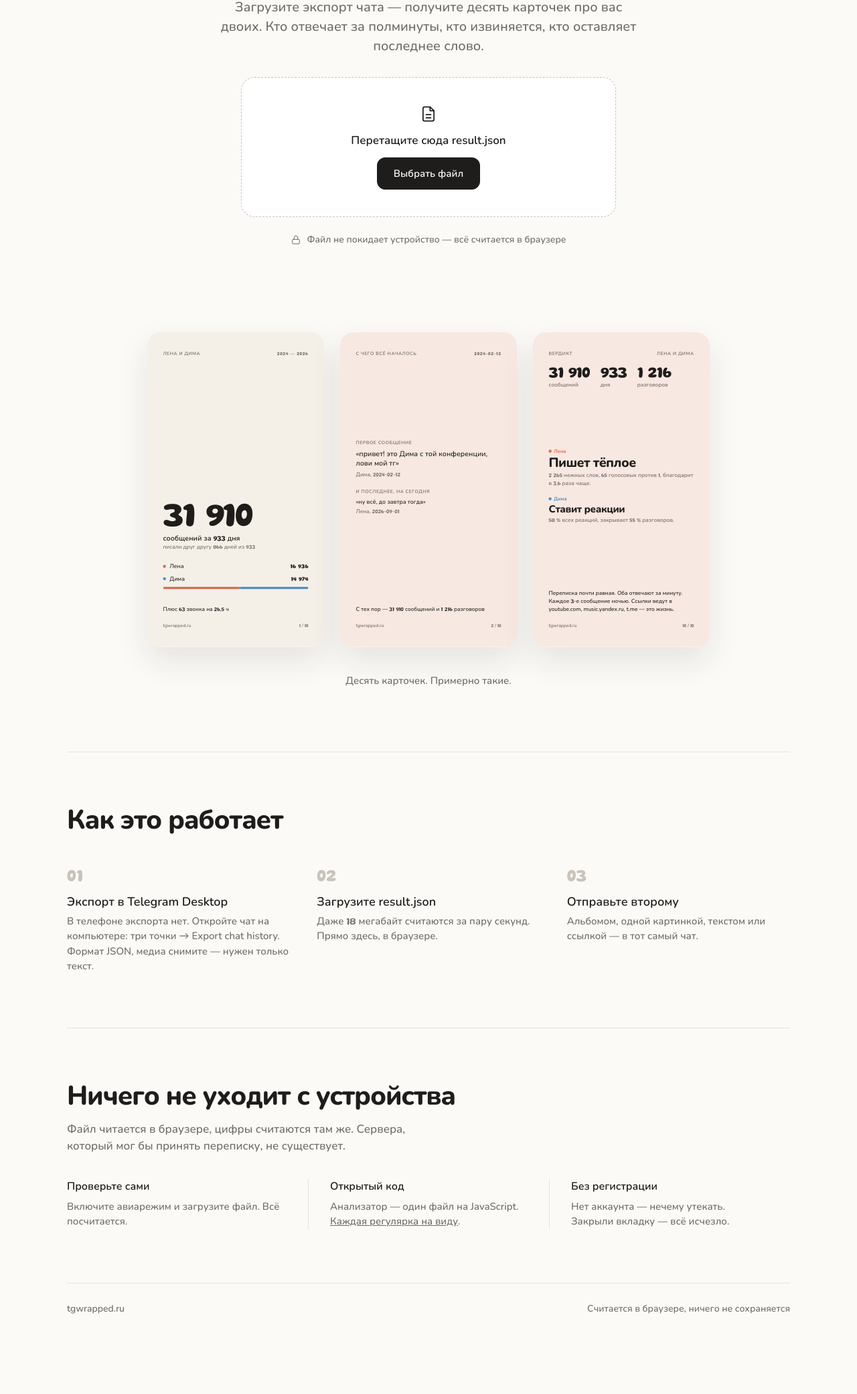
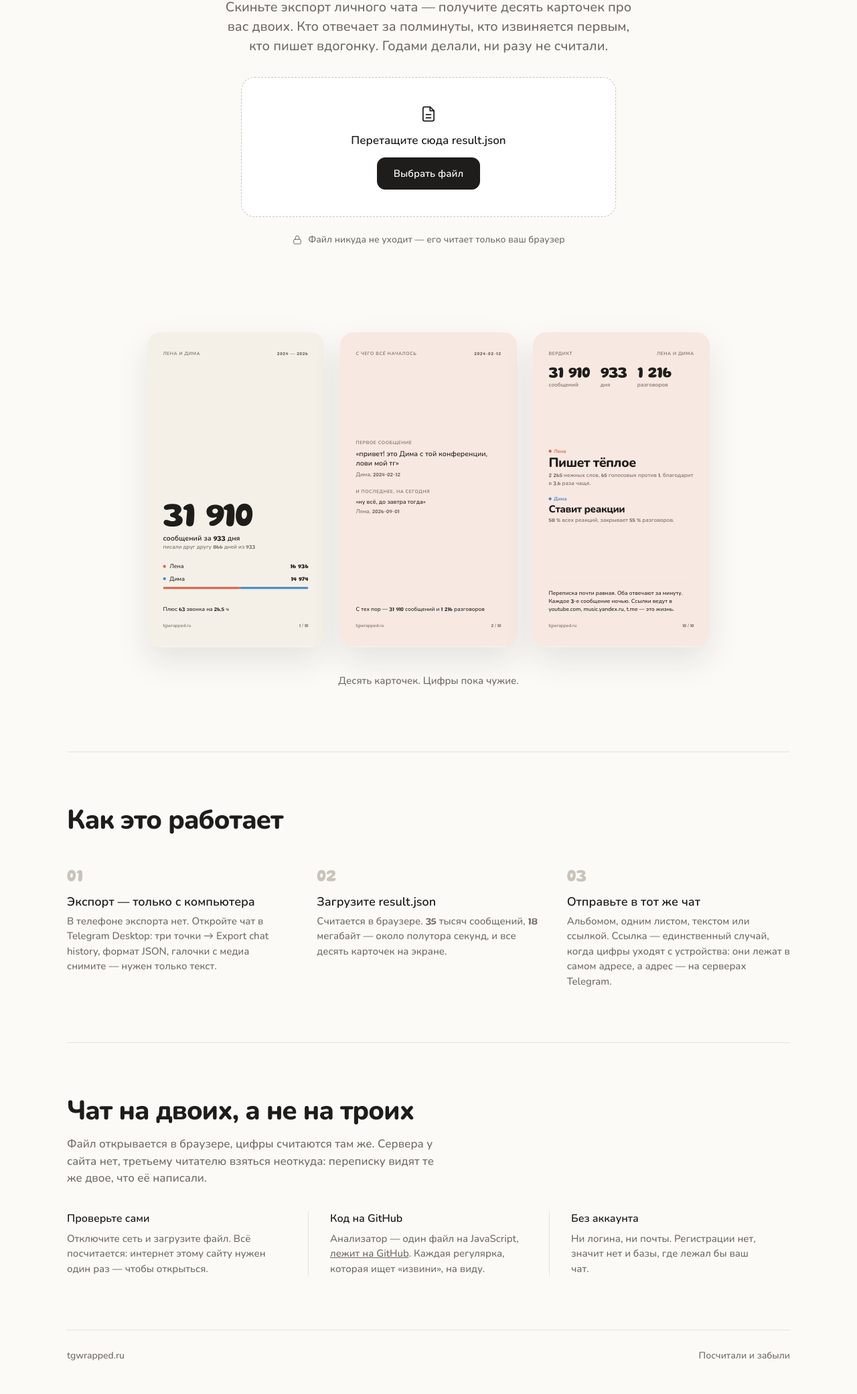
Before and after one commit to TsapkovAlexander/tgwrapped, a website with bundled scripts: page app/index.html in a window 1280 px wide. Shown: the part 359-2440 px from the top of the page at 67% size. Before the commit the page ends 2370 px from the top, so only its background shows below. Built offline with nearby package versions, Linux system fonts and the light colour scheme.

Commit message:
Версия 0.7.3: лендинг заговорил живее
Тексты главной переписаны: заголовок «За кем последнее слово?»,
конкретная деталь в каждой строке, блок приватности «Чат на двоих,
а не на троих» с честной оговоркой про ссылку. Превью ссылки
перерисовано под новый заголовок.

```diff
--- a/app/index.html
+++ b/app/index.html
@@ -1,23 +1,23 @@
 <!doctype html><html lang="ru"><head><meta charset="utf-8"><meta name="viewport" content="width=device-width,initial-scale=1">
-<title>Telegram Wrapped — кто из вас пишет больше</title>
-<meta name="description" content="Загрузите экспорт чата из Telegram и получите десять карточек: кто пишет больше, кто отвечает быстрее, кто извиняется, кто оставляет последнее слово. Файл не покидает ваш телефон.">
-<meta name="version" content="0.7.2">
+<title>Telegram Wrapped — за кем последнее слово</title>
+<meta name="description" content="Скиньте экспорт личного чата из Telegram — получите десять карточек про вас двоих: кто отвечает за полминуты, кто извиняется первым, за кем последнее слово. Файл никуда не уходит.">
+<meta name="version" content="0.7.3">
 <link rel="icon" href="favicon.svg" type="image/svg+xml">
 <link rel="canonical" href="https://retorta.tracedocs.ru/">
 <meta property="og:url" content="https://retorta.tracedocs.ru/">
 <meta property="og:type" content="website">
 <meta property="og:site_name" content="tgwrapped">
 <meta property="og:locale" content="ru_RU">
-<meta property="og:title" content="Кто из вас пишет больше?">
-<meta property="og:description" content="Экспорт чата из Telegram — десять карточек про вас двоих: кто отвечает за полминуты, кто извиняется, кто оставляет последнее слово. Файл не покидает устройство.">
+<meta property="og:title" content="За кем последнее слово?">
+<meta property="og:description" content="Экспорт личного чата из Telegram — десять карточек про вас двоих: кто отвечает за полминуты, кто извиняется первым, кто пишет вдогонку. Файл никуда не уходит.">
 <meta property="og:image" content="https://retorta.tracedocs.ru/og.png">
 <meta property="og:image:type" content="image/png">
 <meta property="og:image:width" content="1200">
 <meta property="og:image:height" content="630">
 <meta property="og:image:alt" content="tgwrapped — карточки статистики переписки">
 <meta name="twitter:card" content="summary_large_image">
-<meta name="twitter:title" content="Кто из вас пишет больше?">
-<meta name="twitter:description" content="Экспорт чата из Telegram — десять карточек про вас двоих. Файл не покидает устройство.">
+<meta name="twitter:title" content="За кем последнее слово?">
+<meta name="twitter:description" content="Экспорт личного чата из Telegram — десять карточек про вас двоих. Файл никуда не уходит.">
 <meta name="twitter:image" content="https://retorta.tracedocs.ru/og.png">
 <link rel="stylesheet" href="fonts.css">
 <link rel="stylesheet" href="site.css">
@@ -29,8 +29,8 @@
   <nav><a href="#how">Как это работает</a><a href="#privacy">Приватность</a></nav></header>
 
  <section class="hero">
-  <h1 class="d">Кто из вас пишет больше?</h1>
-  <p>Загрузите экспорт чата — получите десять карточек про вас двоих. Кто отвечает за полминуты, кто извиняется, кто оставляет последнее слово.</p>
+  <h1 class="d">За кем последнее слово?</h1>
+  <p>Скиньте экспорт личного чата — получите десять карточек про вас двоих. Кто отвечает за полминуты, кто извиняется первым, кто пишет вдогонку. Годами делали, ни разу не считали.</p>
   <label class="drop" id="drop">
    <input type="file" id="file" accept=".json,application/json">
    <svg width="28" height="28" viewBox="0 0 24 24" fill="none" stroke="currentColor" stroke-width="1.5" stroke-linecap="round" stroke-linejoin="round"><path d="M14 3H7a2 2 0 0 0-2 2v14a2 2 0 0 0 2 2h10a2 2 0 0 0 2-2V8z"/><path d="M14 3v5h5"/><path d="M9 13h6"/><path d="M9 17h6"/></svg>
@@ -39,33 +39,33 @@
   </label>
   <p class="priv">
    <svg width="16" height="16" viewBox="0 0 24 24" fill="none" stroke="currentColor" stroke-width="1.5" stroke-linecap="round" stroke-linejoin="round" style="flex-shrink:0"><rect x="4" y="11" width="16" height="10" rx="2"/><path d="M8 11V7a4 4 0 0 1 8 0v4"/></svg>
-   Файл не покидает устройство — всё считается в браузере</p>
+   Файл никуда не уходит — его читает только ваш браузер</p>
   <div class="status" id="status"></div>
  </section>
 </div>
 
 <div class="wrap"><div class="showcase" id="showcase"></div>
- <p class="caption">Десять карточек. Примерно такие.</p></div>
+ <p class="caption">Десять карточек. Цифры пока чужие.</p></div>
 
 <div class="wrap">
  <section class="block" id="how"><h2 class="d">Как это работает</h2>
   <div class="steps">
-   <div><div class="n">01</div><h3>Экспорт в Telegram Desktop</h3><p>В телефоне экспорта нет. Откройте чат на компьютере: три точки → Export chat history. Формат JSON, медиа снимите — нужен только текст.</p></div>
-   <div><div class="n">02</div><h3>Загрузите result.json</h3><p>Даже 18 мегабайт считаются за пару секунд. Прямо здесь, в браузере.</p></div>
-   <div><div class="n">03</div><h3>Отправьте второму</h3><p>Альбомом, одной картинкой, текстом или ссылкой — в тот самый чат.</p></div>
+   <div><div class="n">01</div><h3>Экспорт — только с компьютера</h3><p>В телефоне экспорта нет. Откройте чат в Telegram Desktop: три точки → Export chat history, формат JSON, галочки с медиа снимите — нужен только текст.</p></div>
+   <div><div class="n">02</div><h3>Загрузите result.json</h3><p>Считается в браузере. 35 тысяч сообщений, 18 мегабайт — около полутора секунд, и все десять карточек на экране.</p></div>
+   <div><div class="n">03</div><h3>Отправьте в тот же чат</h3><p>Альбомом, одним листом, текстом или ссылкой. Ссылка — единственный случай, когда цифры уходят с устройства: они лежат в самом адресе, а адрес — на серверах Telegram.</p></div>
   </div>
  </section>
 
- <section class="block" id="privacy"><h2 class="d">Ничего не уходит с устройства</h2>
-  <p style="margin-top:16px;font-size:17px;line-height:1.5;color:var(--mute);max-width:56ch">Файл читается в браузере, цифры считаются там же. Сервера, который мог бы принять переписку, не существует.</p>
+ <section class="block" id="privacy"><h2 class="d">Чат на двоих, а не на троих</h2>
+  <p style="margin-top:16px;font-size:17px;line-height:1.5;color:var(--mute);max-width:56ch">Файл открывается в браузере, цифры считаются там же. Сервера у сайта нет, третьему читателю взяться неоткуда: переписку видят те же двое, что её написали.</p>
   <div class="proof">
-   <div><b>Проверьте сами</b><p>Включите авиарежим и загрузите файл. Всё посчитается.</p></div>
-   <div><b>Открытый код</b><p>Анализатор — один файл на JavaScript. <a href="https://github.com/TsapkovAlexander/tgwrapped" rel="noopener" style="text-decoration:underline">Каждая регулярка на виду</a>.</p></div>
-   <div><b>Без регистрации</b><p>Нет аккаунта — нечему утекать. Закрыли вкладку — всё исчезло.</p></div>
+   <div><b>Проверьте сами</b><p>Отключите сеть и загрузите файл. Всё посчитается: интернет этому сайту нужен один раз — чтобы открыться.</p></div>
+   <div><b>Код на GitHub</b><p>Анализатор — один файл на JavaScript, <a href="https://github.com/TsapkovAlexander/tgwrapped" rel="noopener" style="text-decoration:underline">лежит на GitHub</a>. Каждая регулярка, которая ищет «извини», на виду.</p></div>
+   <div><b>Без аккаунта</b><p>Ни логина, ни почты. Регистрации нет, значит нет и базы, где лежал бы ваш чат.</p></div>
   </div>
  </section>
 
- <footer><span>tgwrapped.ru</span><span>Считается в браузере, ничего не сохраняется</span></footer>
+ <footer><span>tgwrapped.ru</span><span>Посчитали и забыли</span></footer>
 </div>
 </main>
 
--- a/package.json
+++ b/package.json
@@ -1,6 +1,6 @@
 {
   "name": "tgwrapped",
-  "version": "0.7.2",
+  "version": "0.7.3",
   "private": true,
   "description": "Telegram Wrapped: JSON-экспорт личного чата превращается в 8 карточек прямо в браузере",
   "scripts": {
```
Also changed, not shown: CLAUDE.md (+2 -1 lines), CHANGELOG.md, app/og.png, 1 other file.
